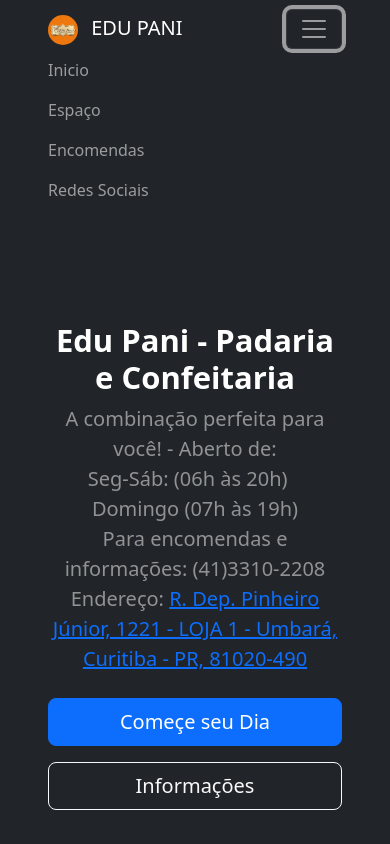
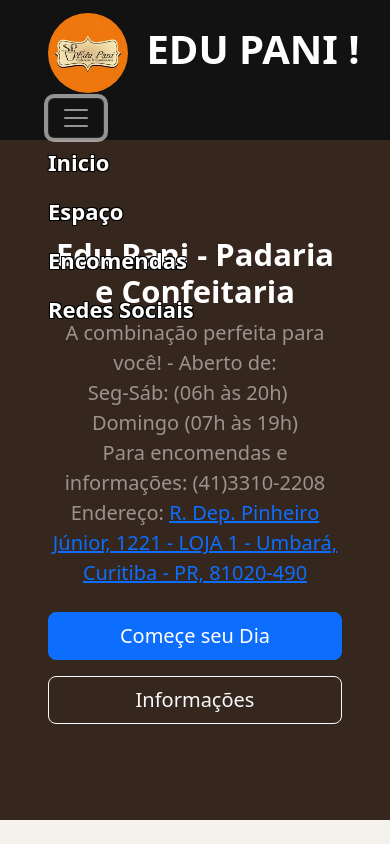
Before and after one commit to Pelison007/edu-pani-site, a plain HTML site: page index.html in a window 390 px wide. Both pictures are taken after a click on the button "Toggle navigation". Shown: the top 844 px of the page. Drawn offline with nearby package versions, Linux system fonts and the light colour scheme.

Commit message:
adicinando o meu estilo proprio, pagina inicial

```diff
--- /dev/null
+++ b/css/meu.css
@@ -0,0 +1,74 @@
+body{
+    background-color: #F5F2EE;
+}
+
+/* ---- nav ---- */
+.minha-cor{
+    /* ---- fixar ---- */
+    position: fixed;
+    top: 0;
+    left: 0;
+    width: 100%;
+    z-index: 1000;
+    /* ---- fim fixar ---- */
+    background-color: rgb(18, 18, 19);
+    height: 140px;
+    font-size: 400;
+}
+
+.meu-texto{
+    color: rgb(255, 255, 255);
+    font-size: 40px;
+    font-weight: bold;
+}
+
+.cor-nav{
+    color: rgb(255, 255, 255);
+    font-size: 25px;
+    /* ---- transição ---- */
+    transition: border-top-color 0.4s ease, color 0.4s ease;
+    /* ---- fim transição ---- */
+}
+
+.cor-nav:hover{
+    border-top: 4px solid rgb(179, 96, 22);
+    color: rgb(179, 96, 22);
+}
+
+@media (max-width: 992px) {
+    .cor-nav:hover {
+        border-top: none;
+    }
+    .cor-nav{
+        color: #ffffff;
+        font-size: 22px;
+        font-weight: 700;
+          text-shadow:
+            -1px -1px 0 #000,
+            1px -1px 0 #000,
+            -1px  1px 0 #000,
+            1px  1px 0 #000;
+    }
+}
+
+/* ---- header  ---- */
+.meu-header{
+    background-color: rgb(53, 39, 29);
+    margin-top: 140px;
+}
+
+
+/* ---- texto edu pani ---- */
+.cor-texto-edu-pani{
+    background-color: #EAE4DC;
+}
+
+/* ---- cor bloco espaços edu pani ---- */
+.cor-bloco{
+    background-color: #EAE4DC;
+}
+
+/* ---- cor footer ---- */
+.cor-footer{
+    background-color: rgb(18, 18, 19);
+}
--- a/index.html
+++ b/index.html
@@ -12,29 +12,31 @@
         <link href="https://cdn.jsdelivr.net/npm/bootstrap-icons@1.5.0/font/bootstrap-icons.css" rel="stylesheet" />
         <!-- Core theme CSS (includes Bootstrap)-->
         <link href="css/styles.css" rel="stylesheet" />
+        <link rel="stylesheet" href="css/meu.css">
     </head>
     <body class="d-flex flex-column h-100">
         <main class="flex-shrink-0">
             <!-- Navigation-->
-            <nav class="navbar navbar-expand-lg navbar-dark bg-dark">
+            <nav class="minha-cor navbar navbar-expand-lg navbar-dark">
                 <div class="container px-5">
-                        <a class="navbar-brand" href="index.html">
-                            <img src="assets/edu pani.jpg" alt="Logo" style="height: 30px; margin-right: 8px; border-radius: 50%;">
-                            EDU PANI
+                        <a class="meu-texto navbar-brand" href="index.html">
+                            <img src="assets/edu pani.jpg" alt="Logo" style="height: 80px; margin-right: 8px; border-radius: 50%;">
+                            EDU PANI !
                         </a>
                     <button class="navbar-toggler" type="button" data-bs-toggle="collapse" data-bs-target="#navbarSupportedContent" aria-controls="navbarSupportedContent" aria-expanded="false" aria-label="Toggle navigation"><span class="navbar-toggler-icon"></span></button>
                     <div class="collapse navbar-collapse" id="navbarSupportedContent">
                         <ul class="navbar-nav ms-auto mb-2 mb-lg-0">
-                            <li class="nav-item"><a class="nav-link" href="index.html">Inicio</a></li>
-                            <li class="nav-item"><a class="nav-link" href="about.html">Espaço</a></li>
-                            <li class="nav-item"><a class="nav-link" href="pricing.html">Encomendas</a></li>
-                            <li class="nav-item"><a class="nav-link" href="contact.html">Redes Sociais</a></li>
+                            <li class="nav-item"><a class="nav-link cor-nav" href="index.html">Inicio</a></li>
+                            <li class="nav-item"><a class="nav-link cor-nav" href="about.html">Espaço</a></li>
+                            <li class="nav-item"><a class="nav-link cor-nav" href="pricing.html">Encomendas</a></li>
+                            <li class="nav-item"><a class="nav-link cor-nav" href="contact.html">Redes Sociais</a></li>
                         </ul>
                     </div>
                 </div>
             </nav>
             <!-- Header-->
-            <header class="bg-dark py-5">
+            <section class="meu-header">
+                <header class="py-5">
                     <div class="container px-5">
                         <div class="row gx-5 align-items-center justify-content-center">
                             <div class="col-lg-8 col-xl-7 col-xxl-6">
@@ -51,6 +53,7 @@
                         </div>
                     </div>
                 </header>
+            </section>
             <!-- Features section-->
             <section class="py-5" id="features">
                 <div class="container px-5 my-5">
@@ -82,7 +85,7 @@
                 </div>
             </section>
             <!-- Testimonial section-->
-            <div class="py-5 bg-light">
+            <div class="cor-texto-edu-pani py-5">
                 <div class="container px-5 my-5">
                     <div class="row gx-5 justify-content-center">
                         <div class="col-lg-10 col-xl-7">
@@ -116,7 +119,7 @@
                         <div class="col-lg-4 mb-5">
                             <div class="card h-100 shadow border-0">
                                 <img class="card-img-top" src="assets/VITRINI EDU PANI.png" alt="vitrini edu pani" />
-                                <div class="card-body p-4">
+                                <div class="cor-bloco card-body p-4">
                                     <h5 class="card-title mb-3">Vitrine sempre fresca</h5>
                                     <p class="card-text mb-0">Produtos frescos e bem apresentados para tornar sua escolha ainda mais especial.</p>
                                     <div style="margin-top: 100px; display: flex; justify-content: center; align-items: center;"><a class="btn btn-primary btn-lg px-4 me-sm-3" href="about.html">Ver Espaço</a></div>
@@ -126,7 +129,7 @@
                         <div class="col-lg-4 mb-5">
                             <div class="card h-100 shadow border-0">
                                 <img class="card-img-top" src="assets/salgados encomenda.png" alt="para encomendas" />
-                                <div class="card-body p-4">
+                                <div class="cor-bloco card-body p-4">
                                     <h5 class="card-title mb-3">Encomendas</h5>
                                     <p class="card-text mb-0">Faça suas encomendas especiais para eventos e celebrações.</p>
                                     <div style="margin-top: 100px; display: flex; justify-content: center; align-items: center;"><a class="btn btn-primary btn-lg px-4 me-sm-3" href="about.html">Ver Encomendas</a></div>
@@ -136,7 +139,7 @@
                         <div class="col-lg-4 mb-5">
                             <div class="card h-100 shadow border-0">
                                 <img class="card-img-top" src="assets/local sentar.png" alt="lugar para sentar" />
-                                <div class="card-body p-4">
+                                <div class="cor-bloco card-body p-4">
                                     <h5 class="card-title mb-3">Ambiente Aconchegante</h5>
                                     <p class="card-text mb-0">Um espaço aconchegante para sentar, relaxar e aproveitar cada sabor.</p>
                                     <div style="margin-top: 100px; display: flex; justify-content: center; align-items: center;"><a class="btn btn-primary btn-lg px-4 me-sm-3" href="pricing.html">Ver Espaço</a></div>
@@ -148,7 +151,7 @@
             </section>
         </main>
         <!-- Footer-->
-        <footer class="bg-dark py-4 mt-auto">
+        <footer class="cor-footer py-4 mt-auto">
             <div class="container px-5">
                 <div class="row align-items-center justify-content-between flex-column flex-sm-row">
                     <div class="col-auto"><div class="small m-0 text-white">Copyright &copy; Your Website 2023</div></div>
```
Lines whose indentation alone changed are shown as unchanged.
